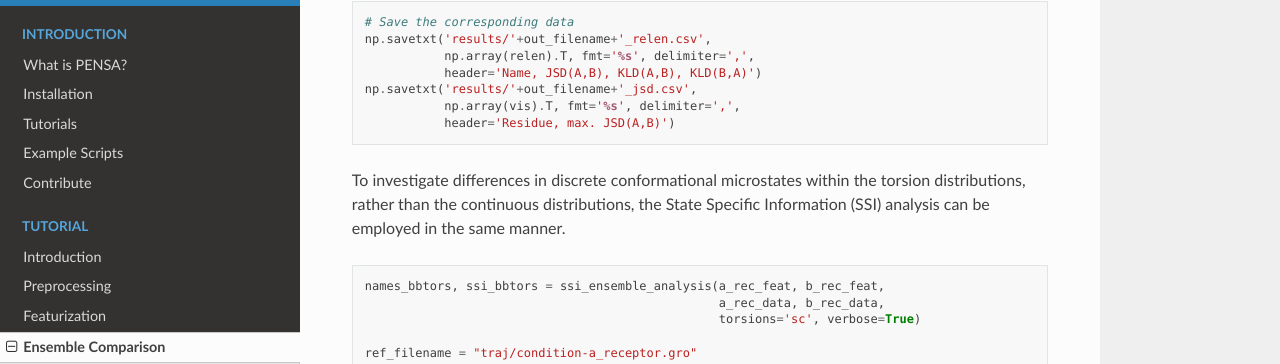
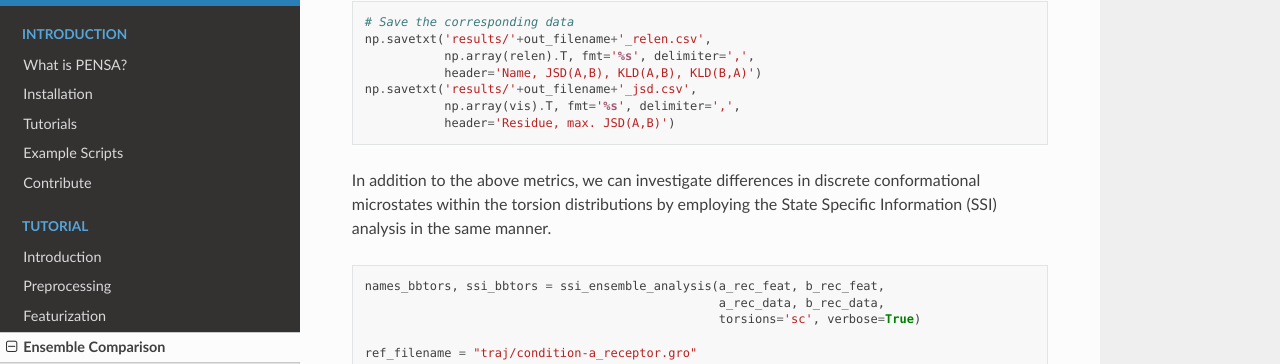
Before and after one commit to drorlab/pensa, a Sphinx documentation site: the page built from docs/tut-4-comparison.rst, in a window 1280 px wide and 900 px high, scrolled down 1302 px. Shown: the part 87-451 px from the top of the window. Built offline with Sphinx 7.4.7 and the Read the Docs theme 2.0.0, drawn with Linux system fonts in a browser that asks for light colours.

Commit message:
Updating ssi explanation

```diff
--- a/docs/tut-4-comparison.rst
+++ b/docs/tut-4-comparison.rst
@@ -78,9 +78,9 @@ residue.
                np.array(vis).T, fmt='%s', delimiter=',',
                header='Residue, max. JSD(A,B)')
 
-To investigate differences in discrete conformational microstates within the
-torsion distributions, rather than the continuous distributions,
-the State Specific Information (SSI) analysis can be employed in the same manner.
+In addition to the above metrics, we can investigate differences in discrete
+conformational microstates within the torsion distributions by employing the
+State Specific Information (SSI) analysis in the same manner.
 
 
 .. code:: python
```
